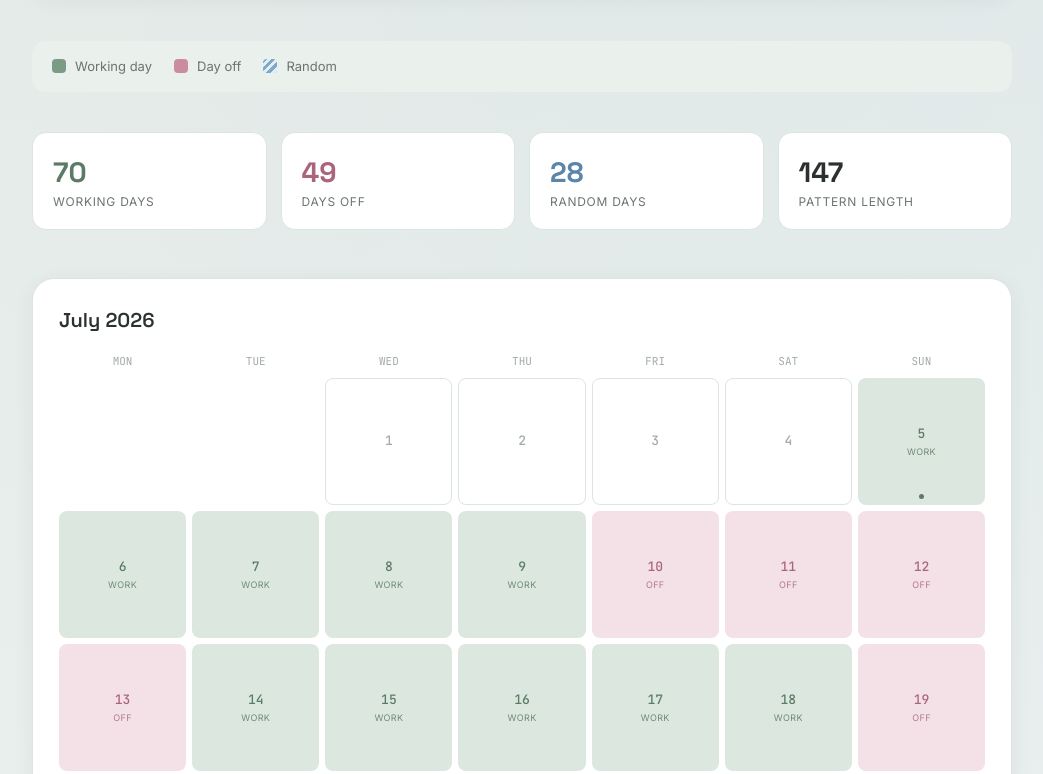
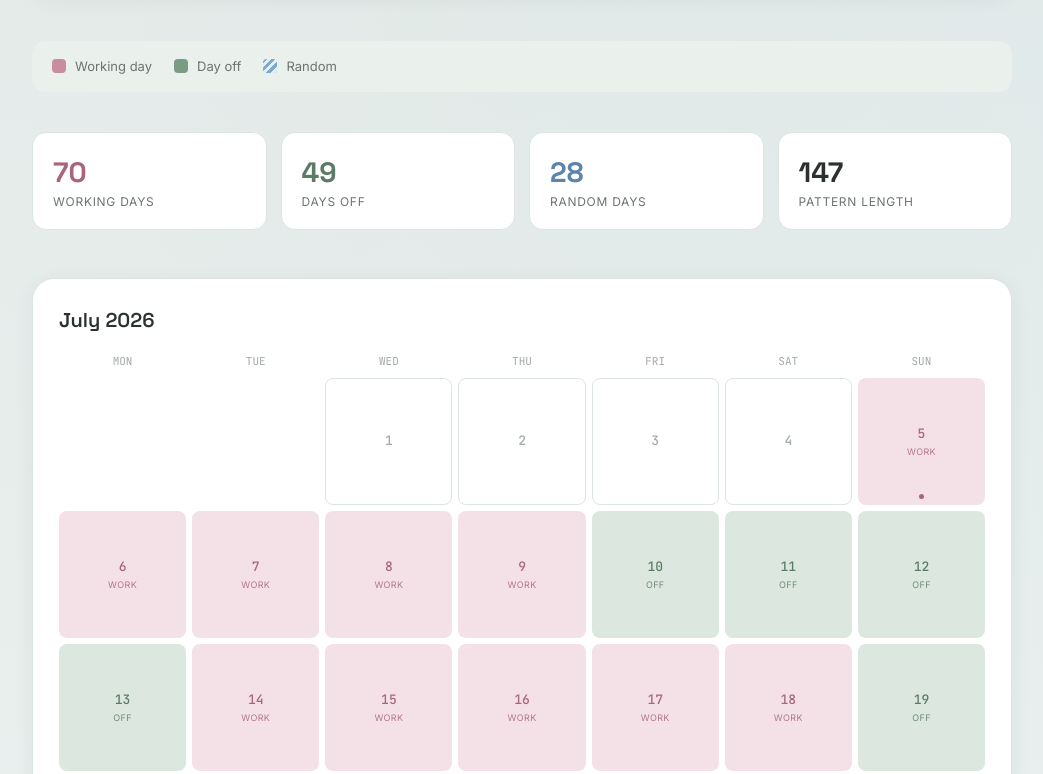
Before and after one commit to mikeproctor1/rosterSite, a plain HTML site: page index.html in a window 1280 px wide. Shown: the part 467-1241 px from the top of the page, without its empty margins (118-1161 px from the left). Drawn offline with nearby package versions, Linux system fonts and the light colour scheme.

Commit message:
Colour change to working and days off

```diff
--- a/index.html
+++ b/index.html
@@ -189,8 +189,8 @@
   }
   .legend-item { display: flex; align-items: center; gap: 9px; font-size: 13px; color: var(--ink-soft); }
   .swatch { width: 14px; height: 14px; border-radius: 4px; flex: 0 0 auto; }
-  .swatch.work { background: var(--sage); }
-  .swatch.off { background: var(--mauve); }
+  .swatch.work { background: var(--mauve); }
+  .swatch.off { background: var(--sage); }
   .swatch.random { background: repeating-linear-gradient(135deg, var(--sky), var(--sky) 3px, var(--sky-soft) 3px, var(--sky-soft) 6px); }
 
   /* ---------- Stats ---------- */
@@ -217,8 +217,8 @@
     text-transform: uppercase;
     letter-spacing: 0.06em;
   }
-  .stat-card.work .num { color: var(--sage-deep); }
-  .stat-card.off .num { color: var(--mauve-deep); }
+  .stat-card.work .num { color: var(--mauve-deep); }
+  .stat-card.off .num { color: var(--sage-deep); }
   .stat-card.random .num { color: var(--sky-deep); }
 
   /* ---------- Months ---------- */
@@ -275,8 +275,8 @@
 
   .day.empty { background: transparent; }
 
-  .day.work { background: var(--sage-soft); color: var(--sage-deep); }
-  .day.off { background: var(--mauve-soft); color: var(--mauve-deep); }
+  .day.work { background: var(--mauve-soft); color: var(--mauve-deep); }
+  .day.off { background: var(--sage-soft); color: var(--sage-deep); }
   .day.random { background: var(--sky-soft); color: var(--sky-deep); border: 1.5px dashed var(--sky-deep); }
   .day.plain { background: transparent; border: 1px solid var(--border); color: var(--ink-faint); }
 
```
